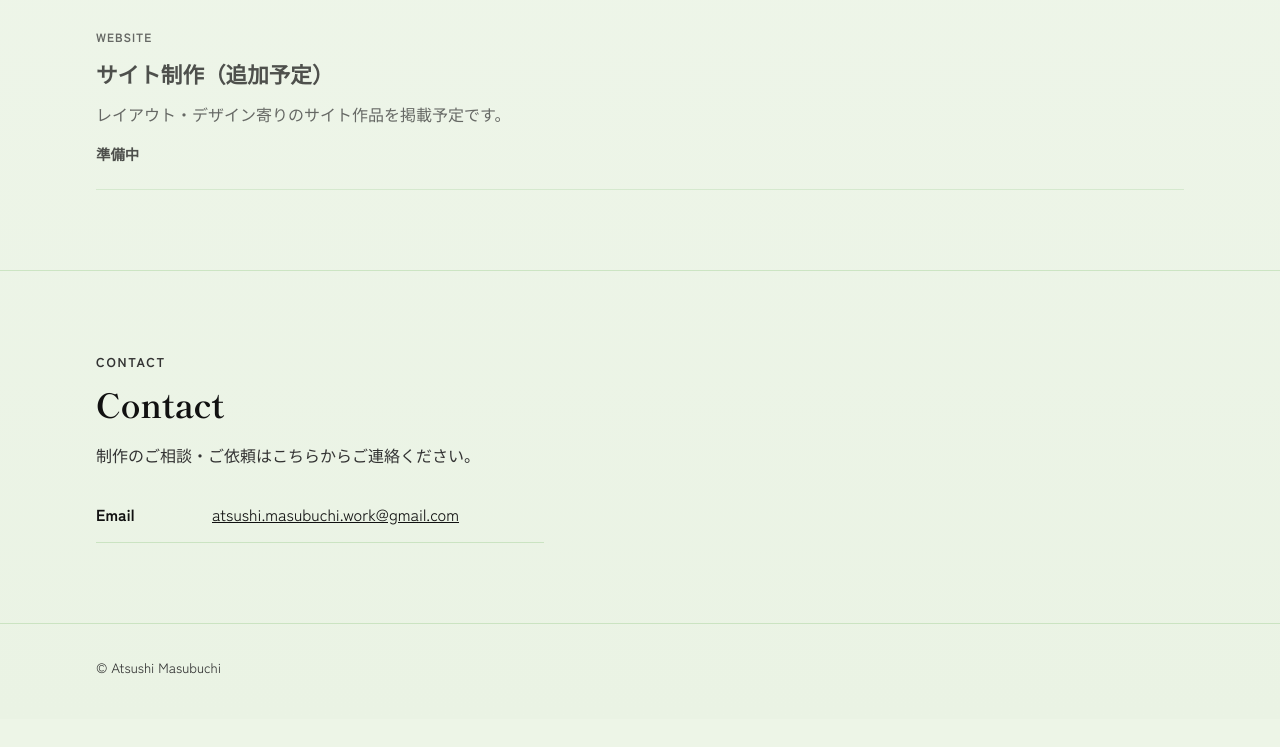
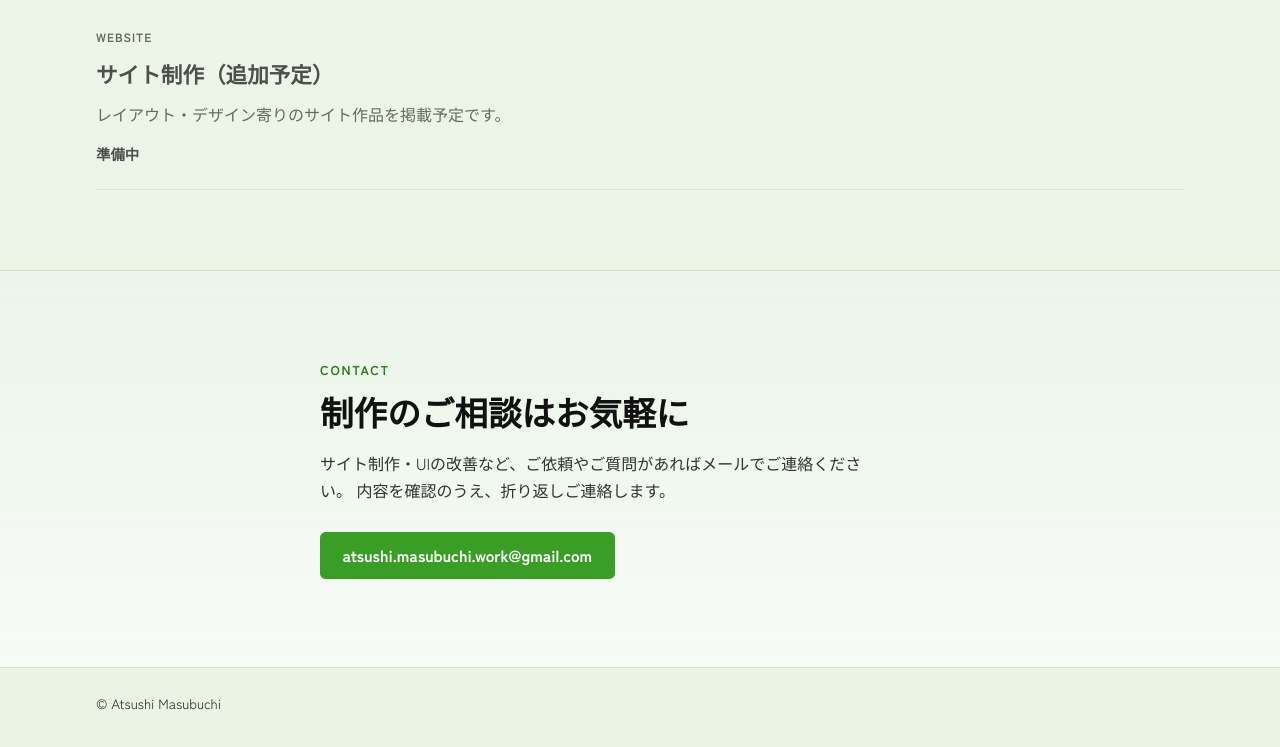
Before and after one commit to butti0108-spec/portfolio, a PHP site: page / in a window 1280 px wide. Shown: the part 1850-2597 px from the top of the page. Before the commit the page ends 2524 px from the top, so only its background shows below. Run offline with PHP 8.4, Linux system fonts and the light colour scheme.

Commit message:
Turn Contact into a closing CTA band with email button.
Co-authored-by: Cursor <cursoragent@cursor.com>

```diff
--- a/index.html
+++ b/index.html
@@ -106,14 +106,17 @@
       </div>
     </section>
 
-    <section id="contact" class="section contact" aria-labelledby="contact-title">
-      <div class="shell">
+    <section id="contact" class="contact-band" aria-labelledby="contact-title">
+      <div class="shell contact-band-inner">
         <p class="section-label">Contact</p>
-        <h2 id="contact-title">Contact</h2>
-        <p class="section-lead">制作のご相談・ご依頼はこちらからご連絡ください。</p>
-        <ul class="contact-list">
-          <li><span>Email</span> <a href="mailto:atsushi.masubuchi.work@gmail.com">atsushi.masubuchi.work@gmail.com</a></li>
-        </ul>
+        <h2 id="contact-title">制作のご相談はお気軽に</h2>
+        <p class="contact-band-lead">
+          サイト制作・UIの改善など、ご依頼やご質問があればメールでご連絡ください。
+          内容を確認のうえ、折り返しご連絡します。
+        </p>
+        <a class="btn btn-primary contact-mail" href="mailto:atsushi.masubuchi.work@gmail.com">
+          atsushi.masubuchi.work@gmail.com
+        </a>
       </div>
     </section>
   </main>
--- a/style.css
+++ b/style.css
@@ -334,31 +334,45 @@ a {
   opacity: 0.72;
 }
 
-.contact-list {
-  list-style: none;
-  margin: 0;
-  padding: 0;
-  display: grid;
-  gap: 0.85rem;
-  max-width: 28rem;
+.contact-band {
+  padding: clamp(3.5rem, 9vw, 5.5rem) 0;
+  border-bottom: 1px solid var(--line);
+  background:
+    linear-gradient(180deg, rgba(57, 157, 38, 0.1) 0%, rgba(57, 157, 38, 0.04) 100%),
+    var(--surface);
 }
 
-.contact-list li {
-  display: grid;
-  grid-template-columns: 6.5rem 1fr;
-  gap: 0.75rem;
-  align-items: baseline;
-  padding-bottom: 0.85rem;
-  border-bottom: 1px solid var(--line);
+.contact-band-inner {
+  max-width: 40rem;
 }
 
-.contact-list span {
+.contact-band .section-label {
+  color: var(--brand-deep);
+}
+
+.contact-band h2 {
+  margin: 0 0 1rem;
+  font-family: var(--font-display);
   font-weight: 700;
+  font-size: clamp(1.6rem, 3vw, 2.1rem);
+  line-height: 1.35;
   color: var(--ink);
 }
 
+.contact-band-lead {
+  margin: 0 0 1.75rem;
+  color: var(--muted);
+  max-width: 34rem;
+}
+
+.contact-mail {
+  word-break: break-all;
+  font-size: clamp(0.9rem, 2.4vw, 1rem);
+  padding-inline: 1.35rem;
+}
+
 .site-footer {
-  padding: 2rem 0 2.5rem;
+  padding: 1.5rem 0 2rem;
 }
 
 .footer-inner p {
@@ -501,9 +515,4 @@ a {
     padding: 0.75rem 0;
     border-bottom: 1px solid var(--line);
   }
-
-  .contact-list li {
-    grid-template-columns: 1fr;
-    gap: 0.2rem;
-  }
 }
```
